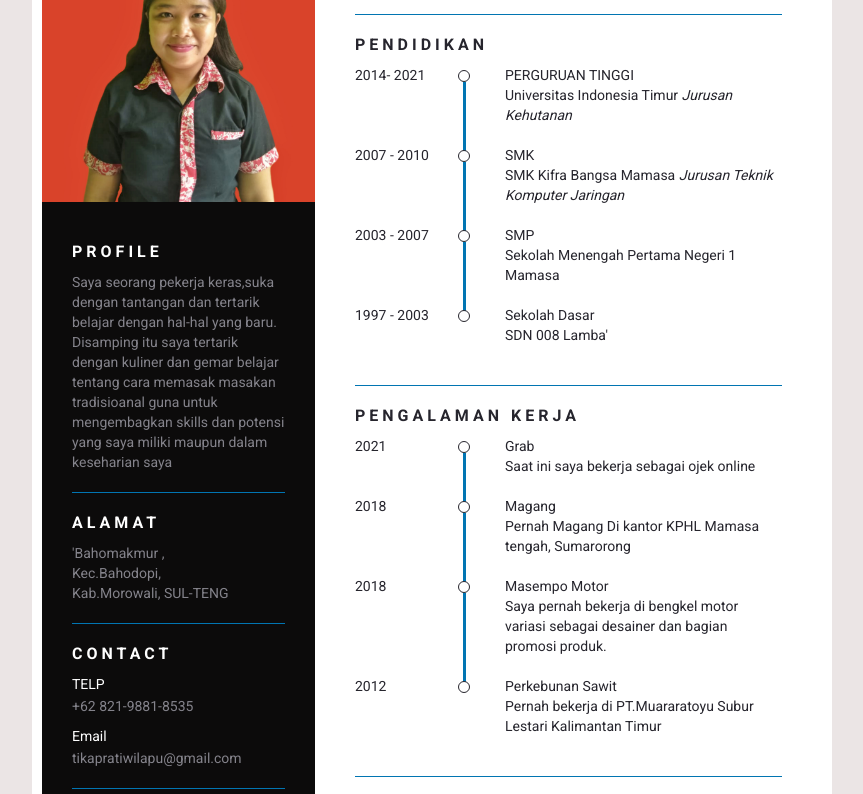
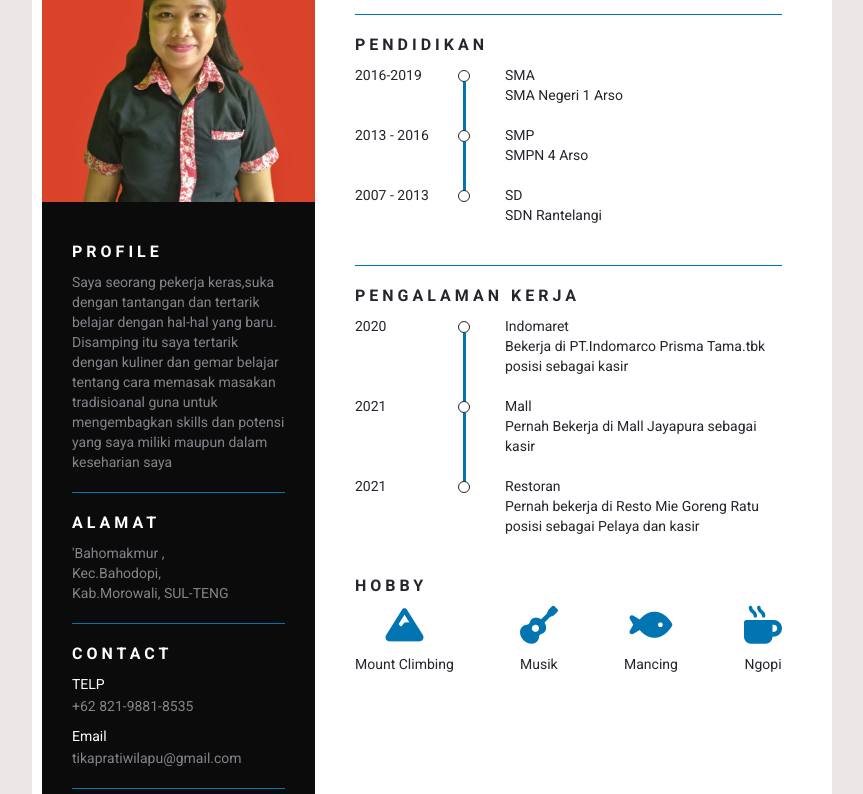
Before and after one commit to gersoncyber/curriculumvitae, a plain HTML site: page index.html in a window 1280 px wide. Shown: the part 131-925 px from the top of the page, without its empty margins (208-1071 px from the left). Drawn offline with Linux system fonts and the light colour scheme.

Commit message:
Update index.html

```diff
--- a/index.html
+++ b/index.html
@@ -49,7 +49,7 @@
 				<div class="resume_title">Skills</div>
 				<div class="resume_info">
 					<div class="skills_list">
-						<div class="skills_left">Memasak</div>
+						<div class="skills_left">Tata Boga</div>
 						<div class="skills_bar">
 							<p>
 								<span style="width: 80%"></span>
@@ -111,32 +111,26 @@
 			<div class="resume_title">Pendidikan</div>
 			<div class="resume_info">
 				<div class="resume_data">
-					<div class="year">2014- 2021</div>
+					<div class="year">2016-2019</div>
 					<div class="content">
-						<p>PERGURUAN TINGGI</p>
-						<p>Universitas Indonesia Timur <i>Jurusan Kehutanan</i></p>
+						<p>SMA</p>
+						<p>SMA Negeri 1 Arso<p>
 					</div>
 				</div>
 				<div class="resume_data">
-					<div class="year">2007 - 2010</div>
+					<div class="year">2013 - 2016</div>
 					<div class="content">
-						<p>SMK</p>
-						<p>SMK Kifra Bangsa Mamasa <i>Jurusan Teknik Komputer Jaringan</i></p>
+						<p>SMP</p>
+						<p>SMPN 4 Arso<p>
 					</div>
 				</div>
 				<div class="resume_data">
-					<div class="year">2003 - 2007</div>
+					<div class="year">2007 - 2013</div>
 					<div class="content">
-						<p>SMP</p>
-						<p>Sekolah Menengah Pertama Negeri 1 Mamasa </p>
+						<p>SD</p>
+						<p>SDN Rantelangi</p>
 					</div>
-				</div>
-				<div class="resume_data">
-					<div class="year">1997 - 2003</div>
-					<div class="content">
-						<p>Sekolah Dasar</p>
-						<p>SDN 008 Lamba' </p>
-					</div>
+
 				</div>
 			</div>
 		</div>
@@ -144,32 +138,24 @@
 			<div class="resume_title">Pengalaman Kerja</div>
 			<div class="resume_info">
 				<div class="resume_data">
-					<div class="year">2021</div>
+					<div class="year">2020</div>
 					<div class="content">
-						<p>Grab</p>
-						<p>Saat ini saya bekerja sebagai ojek online </p>
+						<p>Indomaret</p>
+						<p>Bekerja di PT.Indomarco Prisma Tama.tbk posisi sebagai kasir</p>
 					</div>
 				</div>
 				<div class="resume_data">
-					<div class="year">2018</div>
+					<div class="year">2021</div>
 					<div class="content">
-						<p>Magang</p>
-						<p>Pernah Magang Di kantor KPHL Mamasa tengah, Sumarorong </p>
+						<p>Mall</p>
+						<p>Pernah Bekerja di Mall Jayapura sebagai kasir </p>
 					</div>
 				</div>
 				<div class="resume_data">
-					<div class="year">2018</div>
+					<div class="year">2021</div>
 					<div class="content">
-						<p>Masempo Motor</p>
-						<p>Saya pernah bekerja di bengkel motor variasi sebagai desainer dan bagian promosi produk.</p>
-					</div>
-				</div>
-				<div class="resume_data">
-					<div class="year">2012</div>
-					<div class="content">
-						<p>Perkebunan Sawit</p>
-						<p>Pernah bekerja di PT.Muararatoyu Subur Lestari Kalimantan Timur</p>
-					</div>
+						<p>Restoran</p>
+						<p>Pernah bekerja di Resto Mie Goreng Ratu posisi sebagai Pelaya dan kasir<p>
 				</div>
 
 
```
